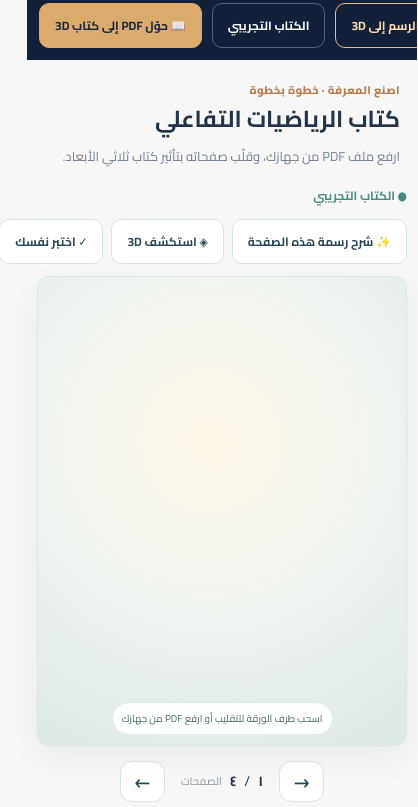
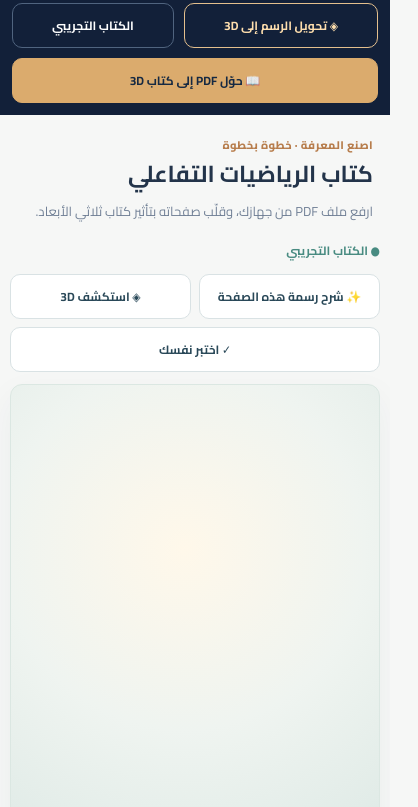
Before and after one commit to s023007/interactive-3d-book-studio, a plain HTML site: page index.html in a window 390 px wide. Shown: the part 71-878 px from the top of the page, 418 px wide, since content can reach past the window. Drawn offline with nearby package versions, Linux system fonts and the light colour scheme.

Commit message:
style: mobile layout for new textbook image lab links

```diff
--- a/style.css
+++ b/style.css
@@ -36,3 +36,11 @@
 @media(max-width:660px) {
   .stage > #dropTip { font-size: 10px; inset-inline: 10px; max-width: calc(100% - 20px); }
 }
+
+/* v0.3: keep the image laboratory link and book actions accessible on narrow phones */
+@media(max-width:660px){
+  .topactions { flex-wrap:wrap; justify-content:stretch; }
+  .topactions > * { white-space:normal; text-align:center; flex:1 1 auto; }
+  .actions { flex-wrap:wrap; }
+  .actions button { flex:1 1 46%; white-space:normal; }
+}
```
